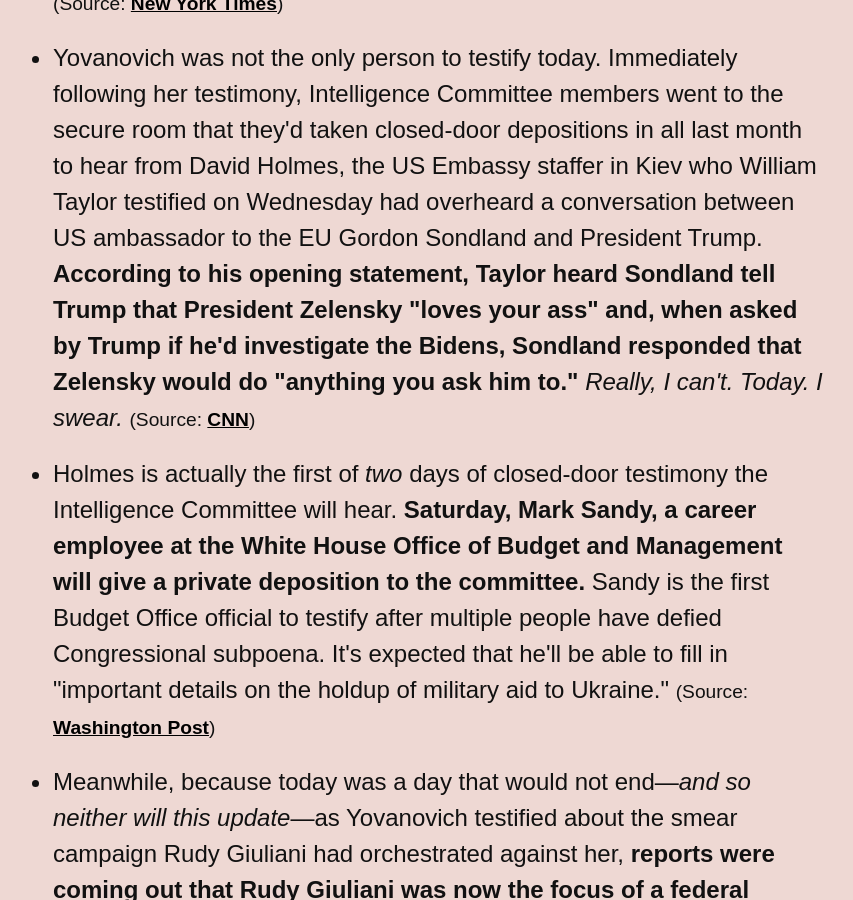
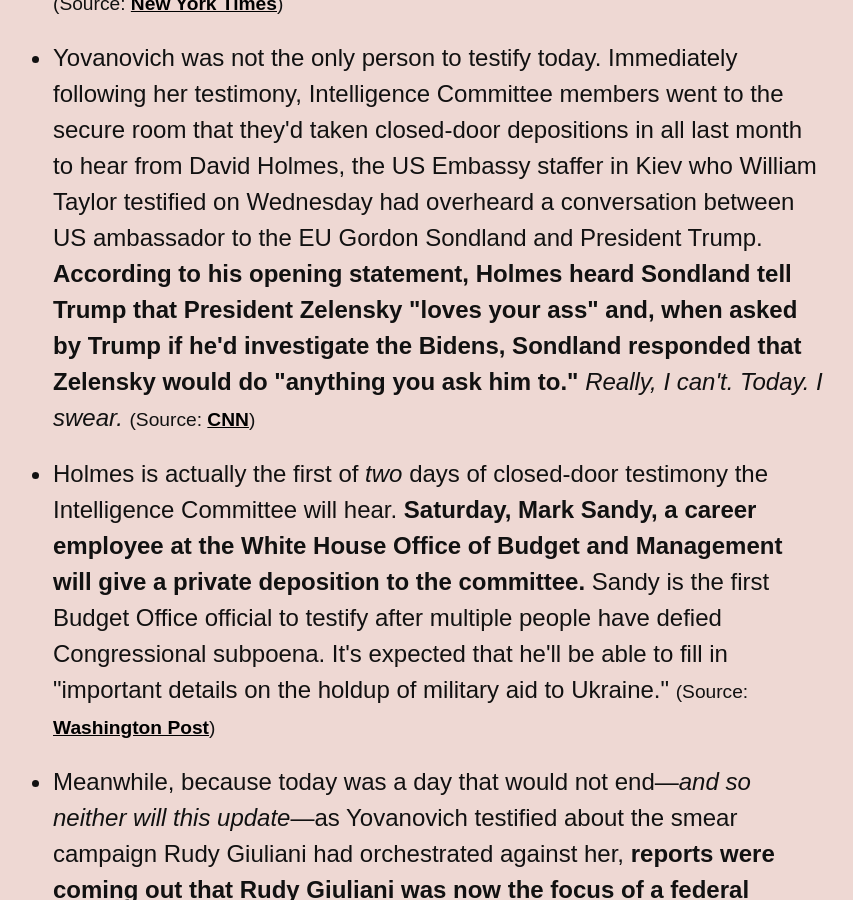
Before and after one commit to dansinker/impeachment.fyi, a Jekyll site: the page built from index.md, in a window 1280 px wide and 900 px high, scrolled down 1560 px. Shown: the whole window, without its empty margins (277-1130 px from the left). Built offline with Jekyll 4.4.1, drawn with Linux system fonts in a browser that asks for light colours; nearby versions of some CDN libraries; some web fonts are replaced; comment, search, counter and statistics services are not loaded.

Commit message:
holmes not taylor

```diff
--- a/_data/news.yml
+++ b/_data/news.yml
@@ -8,7 +8,7 @@ news:
   - item: Unbelievably, <b>while Yovanovitch was testifying about feeling attacked by President Trump during his July 25 call with Ukrainian president Zelensky, Trump took to Twitter to, well, attack her again.</b> <i>For real</i>. "Everywhere Marie Yovanovitch went turned bad," he tweeted. "She started off in Somalia, how did that go? Then fast forward to Ukraine, where the new Ukrainian President spoke unfavorably about her in my second phone call with him." <i>I just. I can't.</i> A few minutes later, House Intelligence chair Adam Schiff interrupted the Democratic lawyer's questioning to read the tweet to ambassador Yovanovitch, who visibly slumped in her chair on hearing it, saying "It’s very intimidating." Schiff responded&#58; "Some of us here take witness intimidation very, very seriously." <i>I genuinely can't believe that happened</i>, yet here we are.
     source: New York Times
     url: https://www.nytimes.com/2019/11/15/us/politics/marie-yovanovitch-testimony.html
-  - item: Yovanovich was not the only person to testify today. Immediately following her testimony, Intelligence Committee members went to the secure room that they'd taken closed-door depositions in all last month to hear from David Holmes, the US Embassy staffer in Kiev who William Taylor testified on Wednesday had overheard a conversation between US ambassador to the EU Gordon Sondland and President Trump. <b>According to his opening statement, Taylor heard Sondland tell Trump that President Zelensky "loves your ass" and, when asked by Trump if he'd investigate the Bidens, Sondland responded that Zelensky would do "anything you ask him to."</b> <i>Really, I can't. Today. I swear.</i>
+  - item: Yovanovich was not the only person to testify today. Immediately following her testimony, Intelligence Committee members went to the secure room that they'd taken closed-door depositions in all last month to hear from David Holmes, the US Embassy staffer in Kiev who William Taylor testified on Wednesday had overheard a conversation between US ambassador to the EU Gordon Sondland and President Trump. <b>According to his opening statement, Holmes heard Sondland tell Trump that President Zelensky "loves your ass" and, when asked by Trump if he'd investigate the Bidens, Sondland responded that Zelensky would do "anything you ask him to."</b> <i>Really, I can't. Today. I swear.</i>
     source: CNN
     url: https://www.cnn.com/2019/11/15/politics/david-holmes-testimony/index.html
   - item: Holmes is actually the first of <i>two</i> days of closed-door testimony the Intelligence Committee will hear. <b>Saturday, Mark Sandy, a career employee at the White House Office of Budget and Management will give a private deposition to the committee.</b> Sandy is the first Budget Office official to testify after multiple people have defied Congressional subpoena. It's expected that he'll be able to fill in "important details on the holdup of military aid to Ukraine."
```
